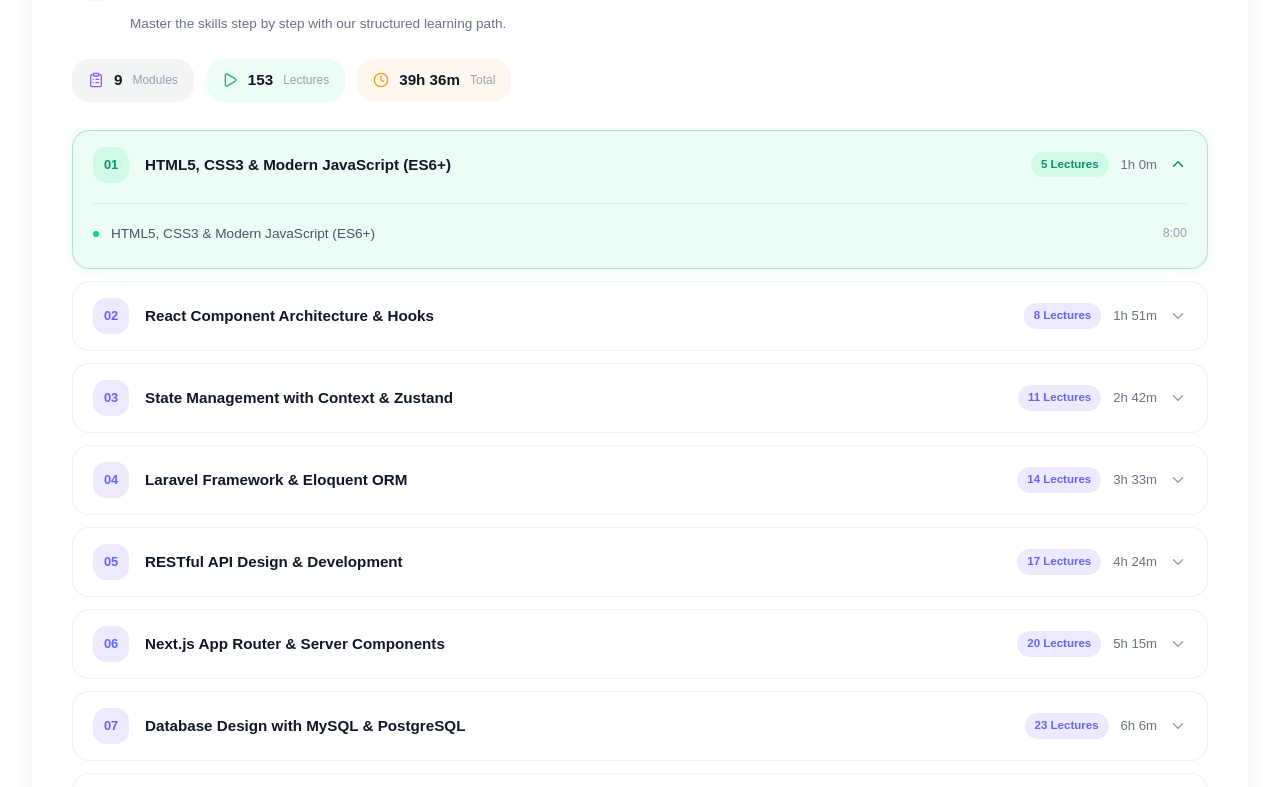
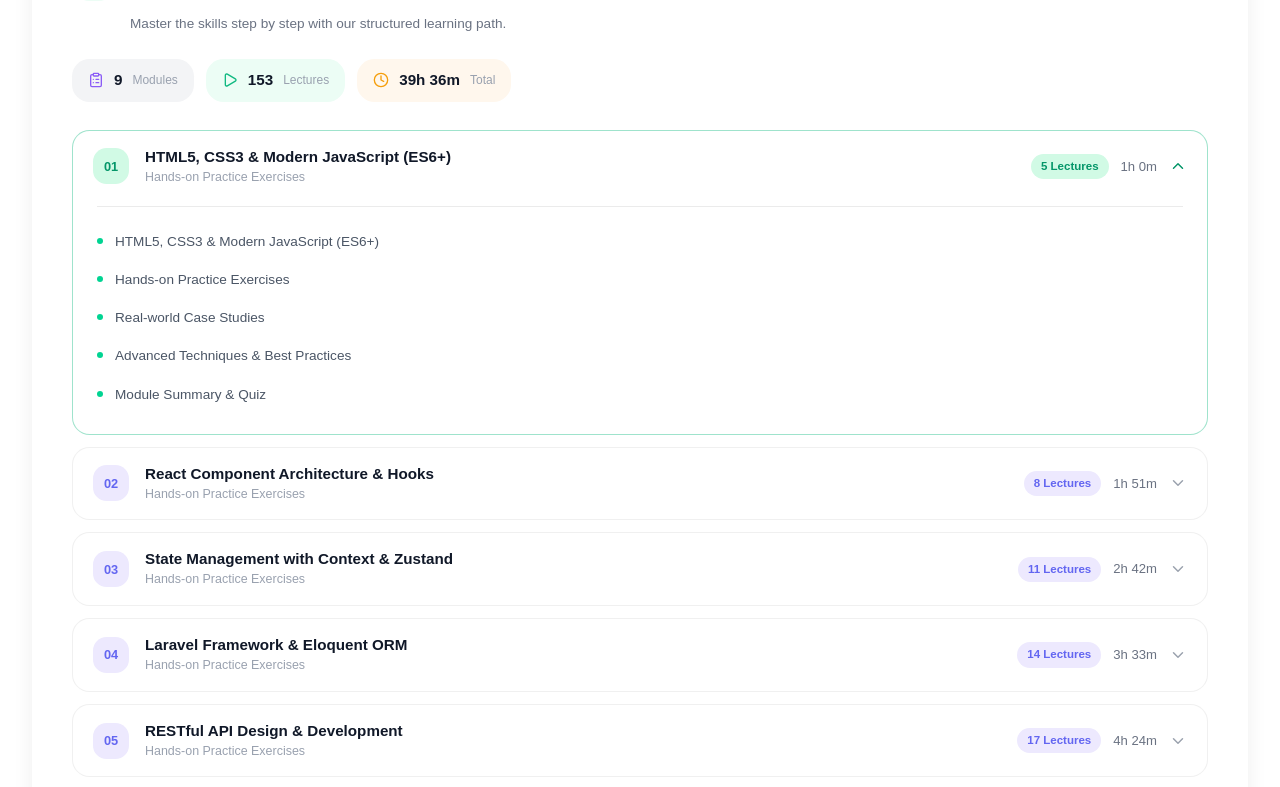
Before and after one commit to singhyogeshwar5608/larawans-new, a Next.js app: page /courses/full-stack-web-development in a window 1280 px wide. Shown: the part 1661-2448 px from the top of the page. Built offline with nearby package versions, Linux system fonts and the light colour scheme.

Commit message:
c0a40436-1089-47dc-b352-90938612e5e1

```diff
--- a/src/app/courses/[slug]/CourseDetailClient.tsx
+++ b/src/app/courses/[slug]/CourseDetailClient.tsx
@@ -171,14 +171,23 @@ export default function CourseDetailClient({ course }: { course: CourseItem }) {
   const curriculumModules = useMemo(() => {
     const mc = Math.min(course.modules || 5, 9);
     const tpm = Math.ceil(course.topics.length / mc);
+    const fallbackTopics = [
+      "Introduction & Core Concepts",
+      "Hands-on Practice Exercises",
+      "Real-world Case Studies",
+      "Advanced Techniques & Best Practices",
+      "Module Summary & Quiz",
+    ];
     return Array.from({ length: mc }, (_, i) => {
       const lc = (i + 1) * 3 + 2;
       const tm = lc * 12 + i * 15;
+      const sliced = course.topics.slice(i * tpm, (i + 1) * tpm).filter(Boolean);
+      while (sliced.length < 5) sliced.push(fallbackTopics[sliced.length]);
       return {
         title: course.topics[i * tpm] || "Module " + (i + 1),
         lectures: lc,
         duration: Math.floor(tm / 60) + "h " + (tm % 60) + "m",
-        topics: course.topics.slice(i * tpm, (i + 1) * tpm),
+        topics: sliced,
       };
     });
   }, [course.modules, course.topics]);
@@ -584,11 +593,9 @@ export default function CourseDetailClient({ course }: { course: CourseItem }) {
                   {curriculumWithLectures.map((mod: any, idx: number) => {
                     const isExpanded = !!expandedOverviewMods[idx];
                     return (
-                      <div key={idx} className="rounded-xl overflow-hidden transition-all duration-200"
+                      <div key={idx} className="rounded-xl overflow-hidden transition-all duration-200 bg-white"
                         style={{
-                          background: isExpanded ? '#ECFDF5' : '#FFFFFF',
-                          border: isExpanded ? '1.5px solid rgba(16,185,129,0.3)' : '1px solid rgba(0,0,0,0.06)',
-                          boxShadow: isExpanded ? '0 2px 12px rgba(16,185,129,0.08)' : 'none',
+                          border: isExpanded ? '1.5px solid rgba(16,185,129,0.4)' : '1px solid rgba(0,0,0,0.06)',
                         }}
                       >
                         {/* Module Header Row */}
@@ -617,15 +624,14 @@ export default function CourseDetailClient({ course }: { course: CourseItem }) {
                           </div>
                         </button>
 
-                        {/* Expanded Lectures */}
+                        {/* Expanded Topics */}
                         {isExpanded && (
-                          <div className="px-5 pb-4 pt-1">
-                            <div className="border-t pt-3" style={{ borderColor: 'rgba(16,185,129,0.15)' }}>
-                              {mod.lectureItems.map((lec: any, li: number) => (
-                                <div key={li} className="flex items-center gap-3 py-2">
-                                  <span className="w-1.5 h-1.5 rounded-full bg-emerald-400 shrink-0" />
-                                  <span className="flex-1 text-[0.85rem] text-gray-600">{lec.title}</span>
-                                  <span className="text-[0.78rem] text-gray-400 font-medium shrink-0 tabular-nums">{lec.duration}</span>
+                          <div className="px-6 pb-5 pt-1">
+                            <div className="border-t pt-4" style={{ borderColor: 'rgba(0,0,0,0.08)' }}>
+                              {(mod.topics || []).filter(Boolean).map((topic: string, ti: number) => (
+                                <div key={ti} className="flex items-start gap-3 py-2">
+                                  <span className="w-1.5 h-1.5 rounded-full bg-emerald-400 shrink-0 mt-[7px]" />
+                                  <span className="flex-1 text-[0.85rem] text-gray-600 leading-relaxed">{topic}</span>
                                 </div>
                               ))}
                             </div>
```
